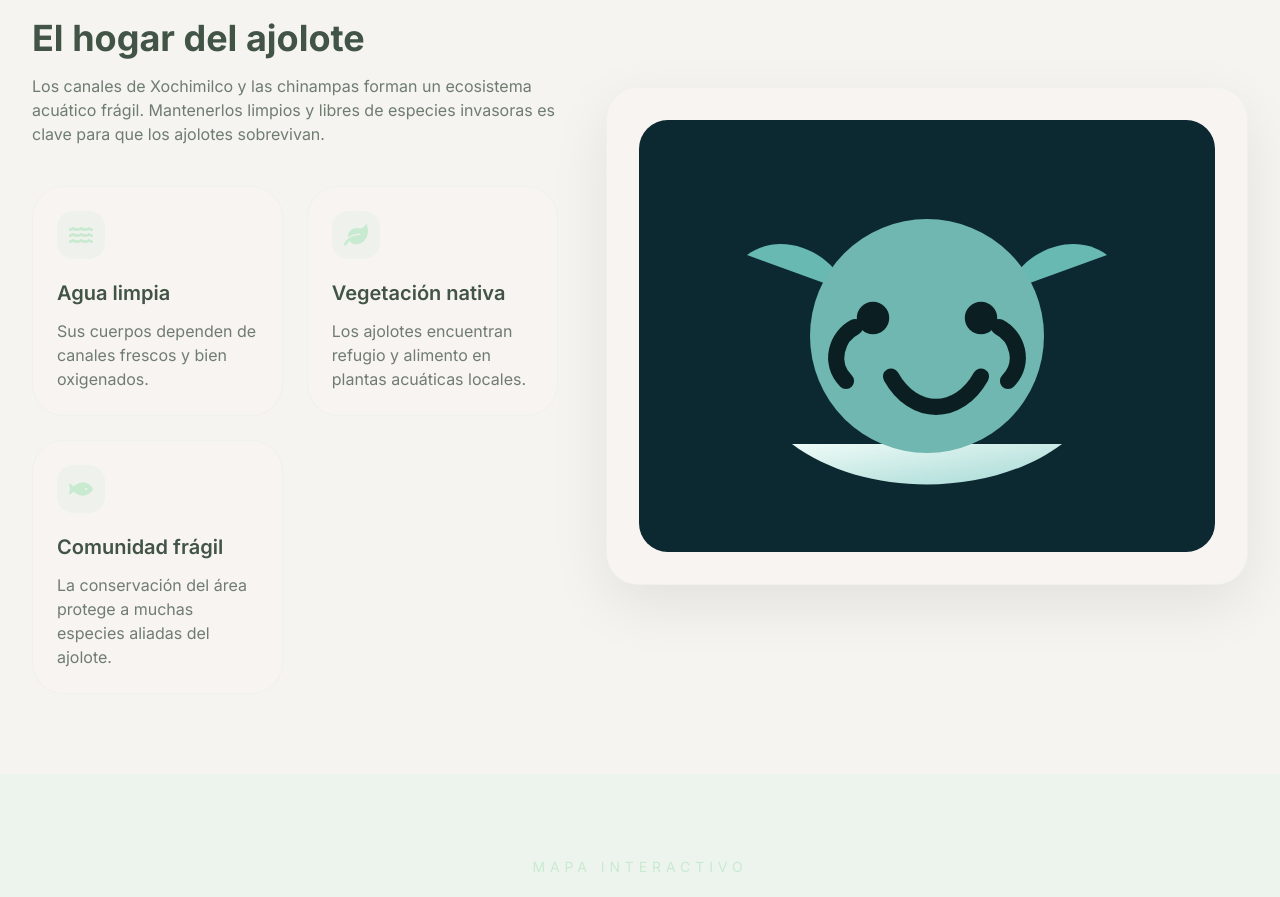
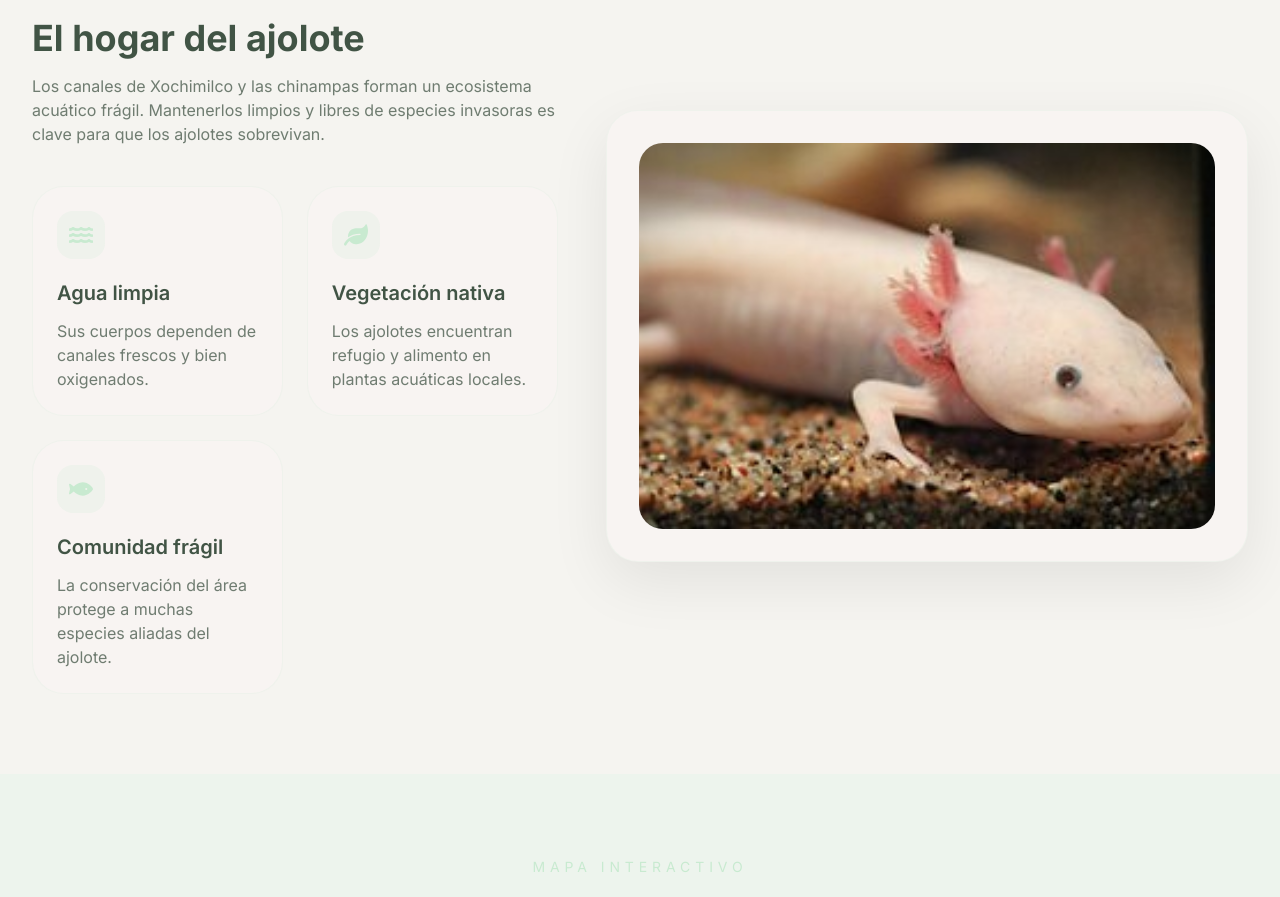
Before and after one commit to mariana76-gb/paginaahorasi, a React (Vite) app in the folder client/: page / in a window 1280 px wide. Shown: the part 2120-3017 px from the top of the page. Built offline with nearby package versions, Linux system fonts and the light colour scheme.

Commit message:
Add habitat image Ambystoma_mexicanum_6337857516

```diff
--- a/client/src/pages/HomePage.jsx
+++ b/client/src/pages/HomePage.jsx
@@ -203,7 +203,7 @@ function HomePage() {
               </div>
             </div>
             <div className="overflow-hidden rounded-[2rem] border border-pastelGreen/20 bg-pastelWhite p-8 shadow-soft">
-              <img src="/images/ajolote-facts-2.svg" alt="Hábitat del ajolote" className="h-full w-full rounded-[1.5rem] object-cover" />
+              <img src="/images/real-ajolotes/Ambystoma_mexicanum_(6337857516).jpg" alt="Hábitat del ajolote" className="h-full w-full rounded-[1.5rem] object-cover" />
             </div>
           </div>
         </div>
```
Also changed, not shown: client/public/images/real-ajolotes/Ambystoma_mexicanum_(6337857516).jpg (added).
